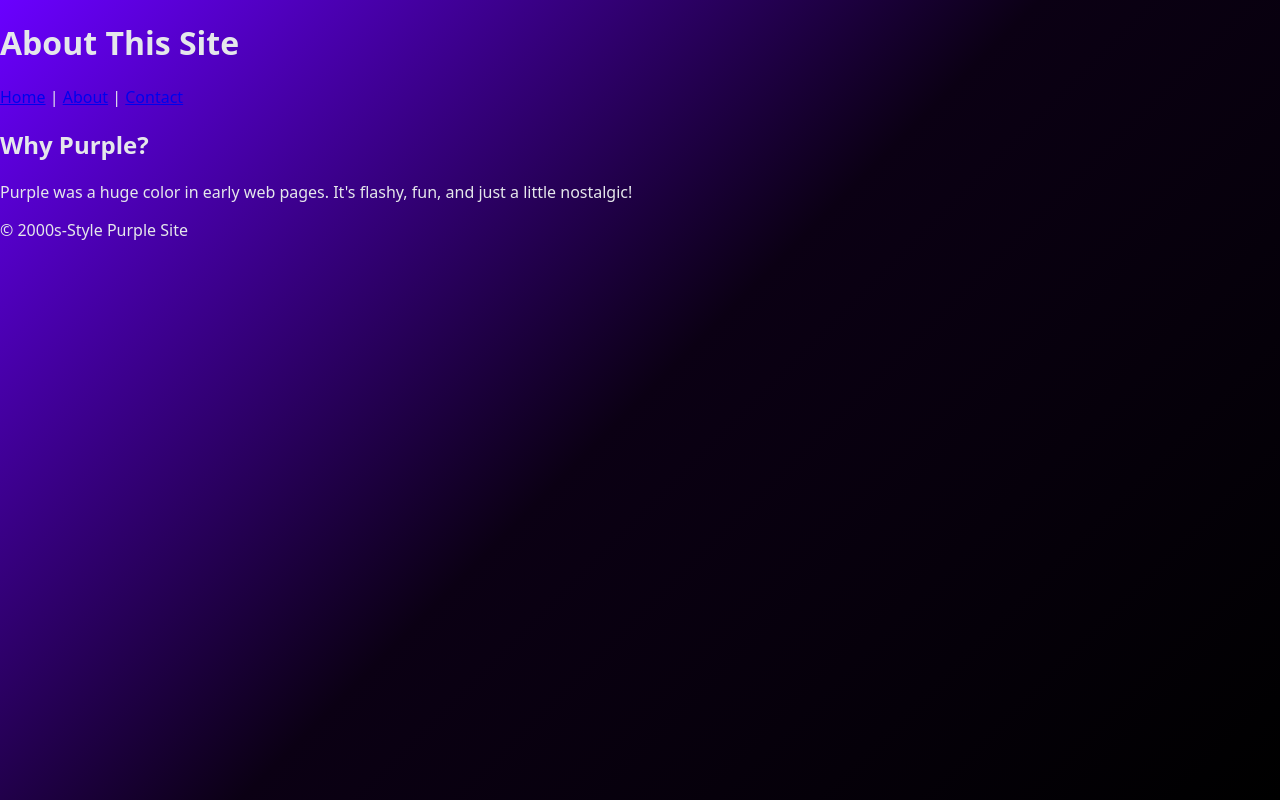
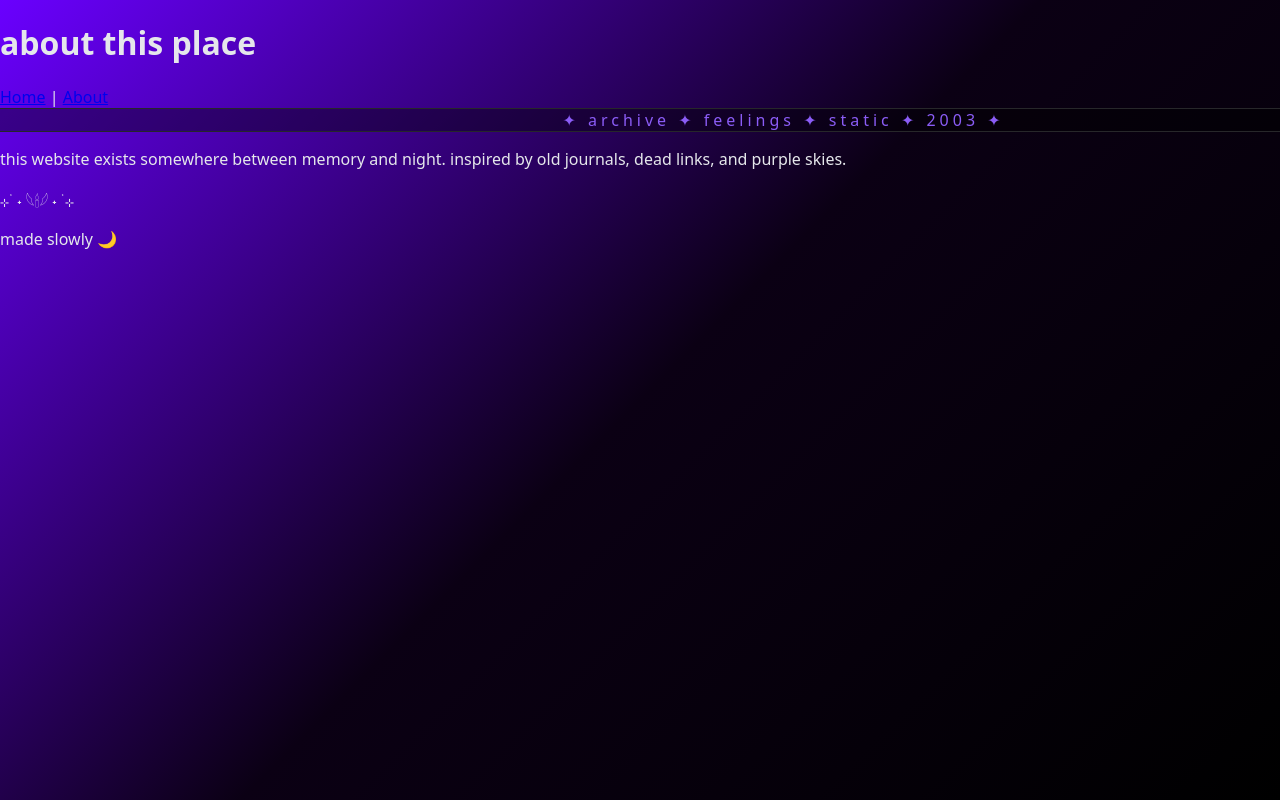
Before and after one commit to ribhyaxx/wonderweb, a plain HTML site: page about.html in a window 1280 px wide. Drawn offline with Linux system fonts and the light colour scheme.

Commit message:
Update about.html

```diff
--- a/about.html
+++ b/about.html
@@ -2,27 +2,38 @@
 <html lang="en">
 <head>
   <meta charset="UTF-8">
-    <meta name="viewport" content="width=device-width, initial-scale=1.0">
-    <title>About - My 2000s Site</title>
+  <title>about — clove & cherry</title>
   <link rel="stylesheet" href="style.css">
 </head>
 <body>
+
 <header>
-        <h1>About This Site</h1>
+  <h1 class="glow">about this place</h1>
   <nav>
     <a href="index.html">Home</a> |
-            <a href="about.html">About</a> |
-            <a href="contact.html">Contact</a>
+    <a href="abt.html">About</a>
   </nav>
 </header>
 
-    <main>
-        <h2>Why Purple?</h2>
-        <p>Purple was a huge color in early web pages. It's flashy, fun, and just a little nostalgic!</p>
+<div class="walking-text">
+  <span>✦ archive ✦ feelings ✦ static ✦ 2003 ✦</span>
+</div>
+
+<main class="content">
+  <p>
+    this website exists somewhere between memory and night.
+    inspired by old journals, dead links, and purple skies.
+  </p>
+
+  <p class="sigil">
+    ⊹ ࣪ ˖ 𓆩🕯𓆪 ˖ ࣪ ⊹
+  </p>
 </main>
 
 <footer>
-        <p>&copy; 2000s-Style Purple Site</p>
+  made slowly 🌙
 </footer>
+
+<script src="script.js"></script>
 </body>
 </html>
```
Lines whose indentation alone changed are shown as unchanged.
